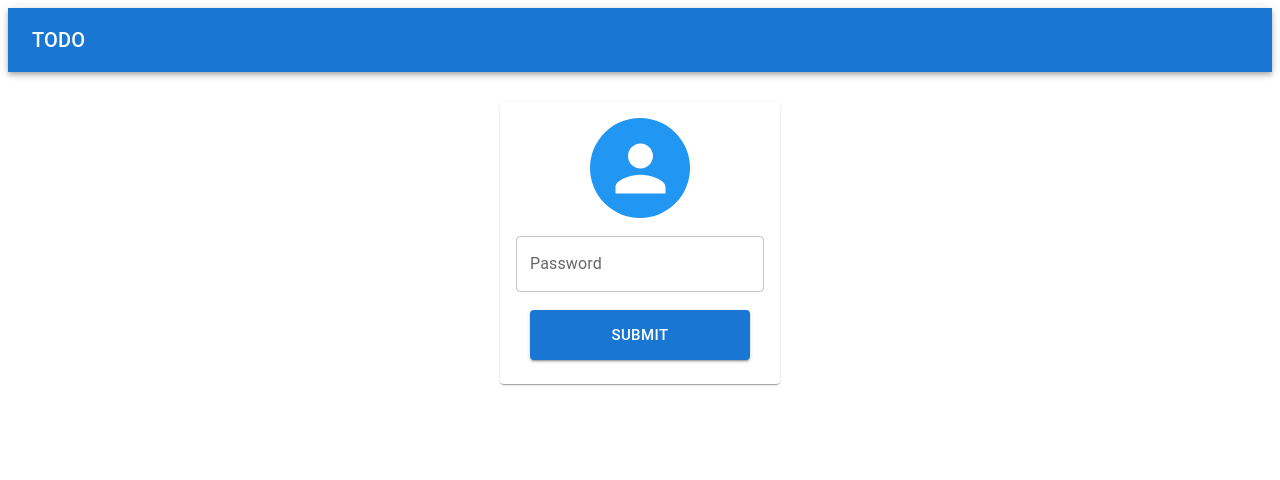
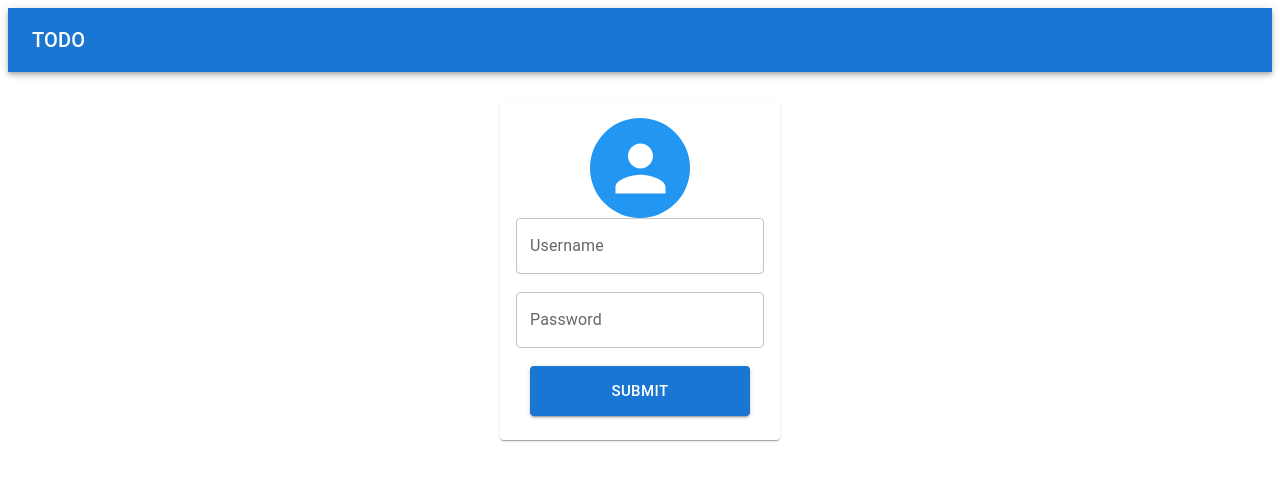
Before and after one commit to akycdi/Mern, a React (Create React App) app in the folder Own/TODO/frontend/: page /login in a window 1280 px wide. Shown: the top 480 px of the page. Built offline with nearby package versions, Linux system fonts and the light colour scheme.

Commit message:
Login user fixed

```diff
--- a/Own/TODO/frontend/src/App.js
+++ b/Own/TODO/frontend/src/App.js
@@ -2,7 +2,7 @@ import React from 'react';
 import Todo from './components/Todo/Todo';
 import Signup from './components/Signup';
 import AppBarRender from './components/AppBar';
-import Login from './components/Login';
+import Login from './components/Login/Login';
 import Home from './components/Home';
 
 import { BrowserRouter as Router, Route, Routes } from 'react-router-dom';
--- /dev/null
+++ b/Own/TODO/frontend/src/components/Login/Avatar.jsx
@@ -0,0 +1,33 @@
+import React, { useState } from "react";
+import { Avatar, TextField } from "@mui/material";
+import { blue } from "@mui/material/colors";
+
+function AvatarR(props) {
+
+    if (localStorage.getItem("user")) {
+        return (
+            <div>
+                <Avatar sx={{ width: 100, height: 100, bgcolor: blue[500] }}>{localStorage.getItem("user")}</Avatar>
+            </div>
+        )
+    }
+    else {
+        return (
+            <div>
+                <div style={{
+                    display: "flex",
+                    justifyContent: "center",
+                    alignItems: "center"
+                }}>
+                    <br></br>
+                    <br></br>
+                    <Avatar sx={{ width: 100, height: 100, bgcolor: blue[500] }}>{localStorage.getItem("user")}</Avatar>
+                </div>
+                <TextField id={props.username} label="Username" variant="outlined" value={props.username} onChange={(e) => props.setUsername(e.target.value)} type="text" placeholder="text" />
+            </div>
+        )
+    }
+
+}
+
+export default AvatarR
--- a/Own/TODO/frontend/src/components/Login.jsx
+++ b/Own/TODO/frontend/src/components/Login/Login.jsx
@@ -2,12 +2,19 @@ import React, { useState } from "react";
 import Button from '@mui/material/Button';
 import { TextField, Card, CardContent, Avatar } from "@mui/material";
 import { useNavigate } from 'react-router-dom';
-import { blue } from "@mui/material/colors";
+import AvatarR from "../Login/Avatar";
 
 function Login() {
-    const [password, setUsername] = useState("");
+    const [password, setPassword] = useState("");
+    const [username, setUsername] = useState("");
+
     const navigate = useNavigate();
+
     function LoginButton() {
+
+        if (!localStorage.getItem("user")) {
+            localStorage.setItem("user", username)
+        }
         fetch("http://localhost:3000/user/login", {
             method: "POST",
             headers: {
@@ -47,17 +54,16 @@ function Login() {
         }}>
             <Card>
                 <CardContent>
-                    <form>
+                    <form >
                         <div style={{
                             display: "flex",
                             justifyContent: "center",
                             alignItems: "center"
                         }}>
-                            <Avatar sx={{ width: 100, height: 100, bgcolor: blue[500] }}>{localStorage.getItem("user")}</Avatar>
+                            <AvatarR username={username} setUsername={setUsername} />
                         </div>
-                        <br>
-                        </br>
-                        <TextField id={password} label="Password" variant="outlined" value={password} onChange={(e) => setUsername(e.target.value)} type="Password" placeholder="Password" />
+                        <br></br>
+                        <TextField id={password} label="Password" variant="outlined" value={password} onChange={(e) => setPassword(e.target.value)} type="Password" placeholder="Password" />
                         <br></br>
                         <br></br>
                         <div style={{
```
